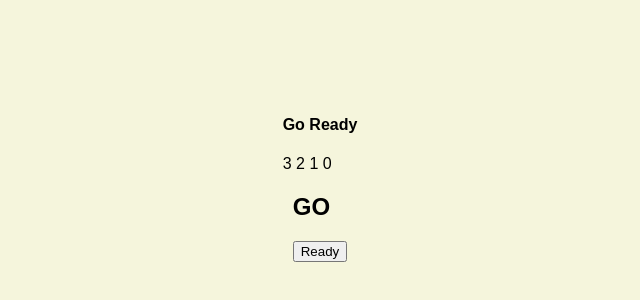
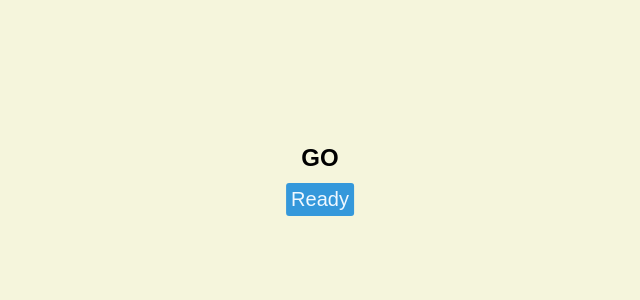
Before and after one commit to AndyQdev/50-projects-50days, a plain HTML site: page contador/index.html in a window 1280 px wide. Shown: the part 230-530 px from the top of the page, without its empty margins (320-960 px from the left). Drawn offline with Linux system fonts and the light colour scheme.

Commit message:
Project-Count-end

```diff
--- a/contador/index.html
+++ b/contador/index.html
@@ -7,21 +7,22 @@
     <title>Contador</title>
 </head>
 <body>
-    <section class="counter">
-        <h4>Go Ready</h4>
+    <section class="counter hide">
         <div class="nums">
             <span class="in">3</span>
             <span>2</span>
             <span>1</span>
             <span>0</span>
         </div>
+        <h4>Go Ready</h4>
     </section>
 
-    <section class="final">
+    <section class="final show">
         <h1 class="go" id="GoI">GO</h1>
-        <button class="ready" id="btn">
+        <button class="ready" id="replay">
             <span>Ready</span>
         </button>
     </section>
+    <script src="main.js"></script>
 </body>
 </html>
--- a/contador/main.js
+++ b/contador/main.js
@@ -1,3 +1,34 @@
-/* Escuchamos al boton */
-const btn = document.getElementById("btn");
-const CountContainer = document.getElementById("Count");
+const nums = document.querySelectorAll('.nums span')
+const counter = document.querySelector('.counter')
+const finalMessage = document.querySelector('.final')
+const replay = document.querySelector('#replay')
+
+RunAnimation();
+function RunAnimation(){
+    nums.forEach((num, idx)=>{
+        const NumToLast = nums.length-1;
+
+        num.addEventListener('animationend',(e)=>{
+            if (e.animationName==="goIn" && NumToLast!==idx){
+                num.classList.remove("in");
+                num.classList.add("out");
+            } else if (e.animationName ==="goOut" && NumToLast!==idx){
+                num.nextElementSibling.classList.add("in");
+            }else{
+                counter.classList.add("hide");
+                finalMessage.classList.add("show");
+            }
+        })
+    });
+}
+function ResetDoom(){
+    counter.classList.remove("hide");
+    finalMessage.classList.remove("show");
+    nums.forEach((num)=>num.classList.value = "");
+    nums[0].classList.add("in");
+}
+
+replay.addEventListener("click", ()=>{
+    ResetDoom();
+    RunAnimation();
+})
--- a/contador/style.css
+++ b/contador/style.css
@@ -2,12 +2,145 @@
     box-sizing: border-box;
 }
 body{
-    display: flex;
-    justify-content: center;
-    align-items: center;
     background-color: beige;
     flex-direction: column;
     font-family: sans-serif;
     height: 100vh;
     overflow: hidden;
 }
+.counter{
+    position: fixed;
+    top: 50%;
+    left: 50%;
+    text-align: center;
+    transform: translate(-50%, -50%);
+}
+.final{
+    position: fixed; /* Nos ayuda a colocar elementos encima, y tambien a que recorre junto al scroll */
+    top: 50%;
+    left: 50%;
+    text-align: center;
+    transform: translate(-50%, -50%) scale(0);
+}
+.counter.hide{
+    transform: translate(-50%, -50%) scale(0);
+    animation: hide 0.2s ease-out;
+}
+@keyframes hide {
+    0% {
+      transform: translate(-50%, -50%) scale(1);
+    }
+
+    100% {
+      transform: translate(-50%, -50%) scale(0);
+    }
+}
+.final.show {
+    transform: translate(-50%, -50%) scale(1);
+    animation: show 0.2s ease-out;
+}
+@keyframes show {
+    0% {
+      transform: translate(-50%, -50%) scale(0);
+    }
+
+    30% {
+      transform: translate(-50%, -50%) scale(1.4);
+    }
+
+    100% {
+      transform: translate(-50%, -50%) scale(1);
+    }
+}
+.nums{
+    color: rgb(85, 64, 189);
+    font-size: 50px;
+    position: relative;
+    overflow: hidden;
+    width: 250px;
+    height: 50px;
+}
+.nums span{
+    position: absolute;
+    top: 50%;
+    left: 50%;
+    transform: translate(-50%, -50%) rotate(120deg);
+    transform-origin: bottom center;
+}
+.nums span.in{
+    transform: translate(-50%, -50%) rotate(0deg);
+    animation: goIn 0.5s ease-in-out;
+}
+
+.nums span.out {
+  animation: goOut 0.5s ease-in-out;
+}
+@keyframes goIn {
+    0% {
+      transform: translate(-50%, -50%) rotate(120deg);
+    }
+
+    30% {
+      transform: translate(-50%, -50%) rotate(-20deg);
+    }
+
+    60% {
+      transform: translate(-50%, -50%) rotate(10deg);
+    }
+
+    100% {
+      transform: translate(-50%, -50%) rotate(0deg);
+    }
+}
+@keyframes goOut {
+    0% {
+      transform: translate(-50%, -50%) rotate(0deg);
+    }
+
+    60% {
+      transform: translate(-50%, -50%) rotate(20deg);
+    }
+
+    100% {
+      transform: translate(-50%, -50%) rotate(-120deg);
+    }
+}
+  h4 {
+    font-size: 20px;
+    margin: 5px;
+    text-transform: uppercase;
+  }
+  #replay{
+    background-color: #3498db;
+    border-radius: 3px;
+    border: none;
+    color: aliceblue;
+    padding: 5px;
+    text-align: center;
+    display: inline-block;
+    cursor: pointer;
+    transition: all 5s;
+    margin-top: -15px;
+    font-size: 20px;
+}
+#replay span{
+    cursor: pointer;
+    display: inline-block;
+    position: relative;
+    transition: .3s;
+}
+#replay span::after{
+    content: '\00bb';
+    position: absolute;
+    opacity: 0;
+    top: 0;
+    right: -25px;
+    transition: 0.5s;
+}
+#replay:hover span{
+    padding-right: 25px;
+}
+#replay:hover span::after{
+    opacity: 1;
+    right: 0;
+}
```
